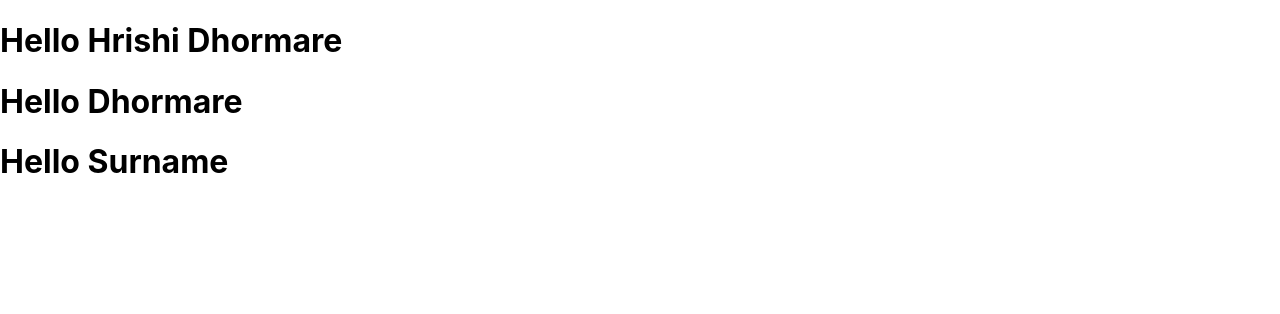
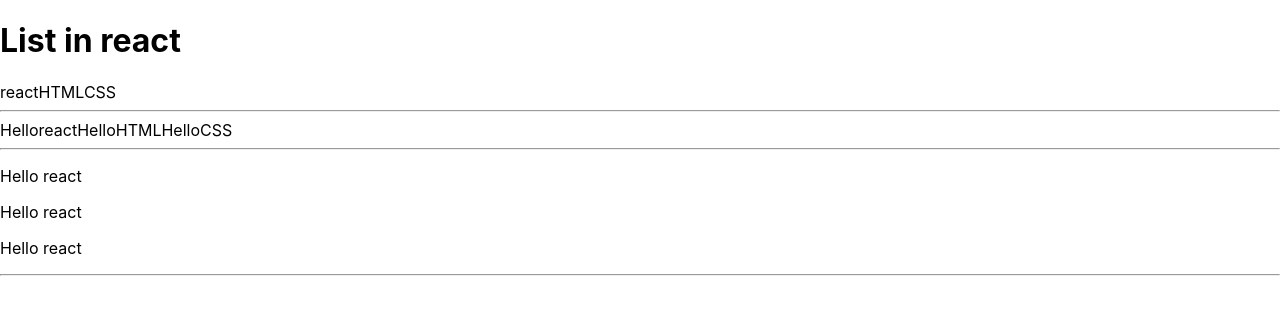
Before and after one commit to Hrishikesh-Dhormare/third-react-app, a React (Create React App) app: page / in a window 1280 px wide. Shown: the top 314 px of the page. Built offline with nearby package versions, Linux system fonts and the light colour scheme.

Commit message:
List demo of react

```diff
--- a/src/App.js
+++ b/src/App.js
@@ -4,18 +4,25 @@ function App() {
   return (
     <>
       <h1></h1>
-      <MessageDemo name="Hrishi" surname="Dhormare"/>
-      <MessageDemo name="Dhormare"/>
-      <MessageDemo surname="Surname"/>
-
+      <ListDemo/>
     </>
   );
 }
 
-function MessageDemo({name ,surname}) {
+function ListDemo() {
+  let data = "List in react";
+  let list = ["react", "HTML", "CSS"];
+
   return (
     <>
-     <h1>Hello {name} {surname}</h1>
+     <h1>{data}</h1>
+     {list.map((item) => item)} {/* reactHTMLCSS */}
+
+     <hr />
+     {list.map((item) => "Hello" + item)} {/*HelloreactHelloHTMLHelloCSS*/}
+     <hr />
+     {list.map((item) => (<><p>Hello {list[0]}</p></>))}
+     <hr />
     </>
   );
 }
```
